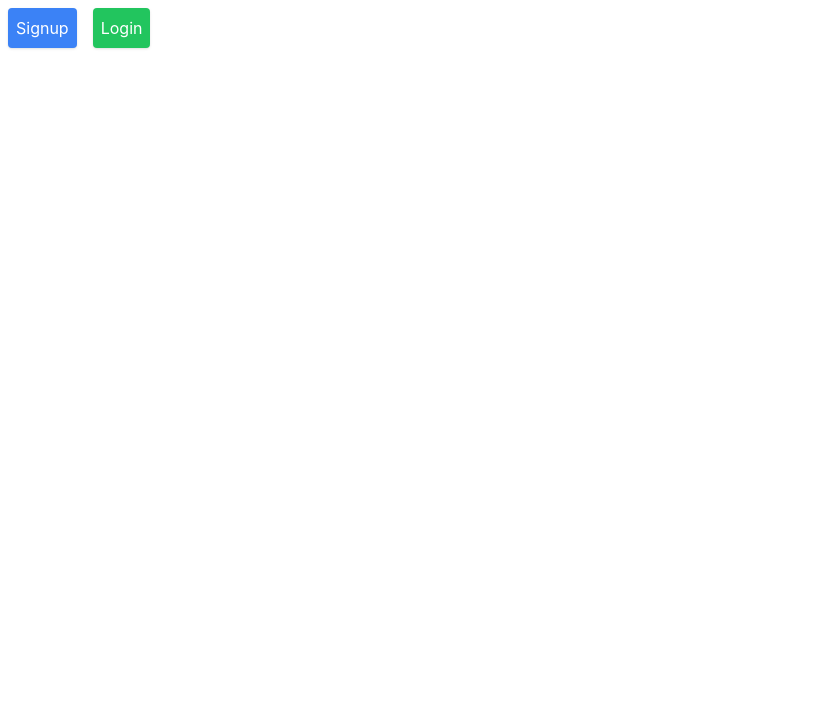
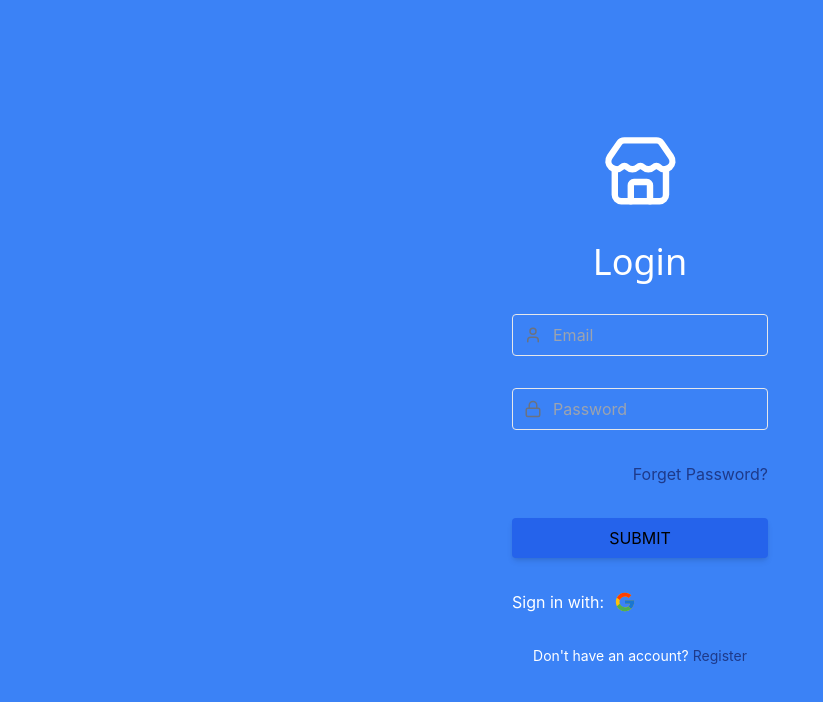
Before and after one commit to eeshaazhar21/E-Commerce, a React (Create React App) app: page / in a window 1280 px wide. Shown: the top 702 px of the page, without its empty margins (0-823 px from the left). Built offline with nearby package versions, Linux system fonts and the light colour scheme.

Commit message:
Changes-2

```diff
--- a/src/App.tsx
+++ b/src/App.tsx
@@ -10,7 +10,7 @@ function App() {
   return (
     <div >
       <Routes>
-        <Route path="/" element={<Auth/>}/>
+        <Route path="/" element={<Login/>}/>
         <Route path="/login" element={<Login/>}/>
         <Route path="/signup" element={<Signup/>}/>
         <Route path="/user" element={<Userinfo/>}/>
```
